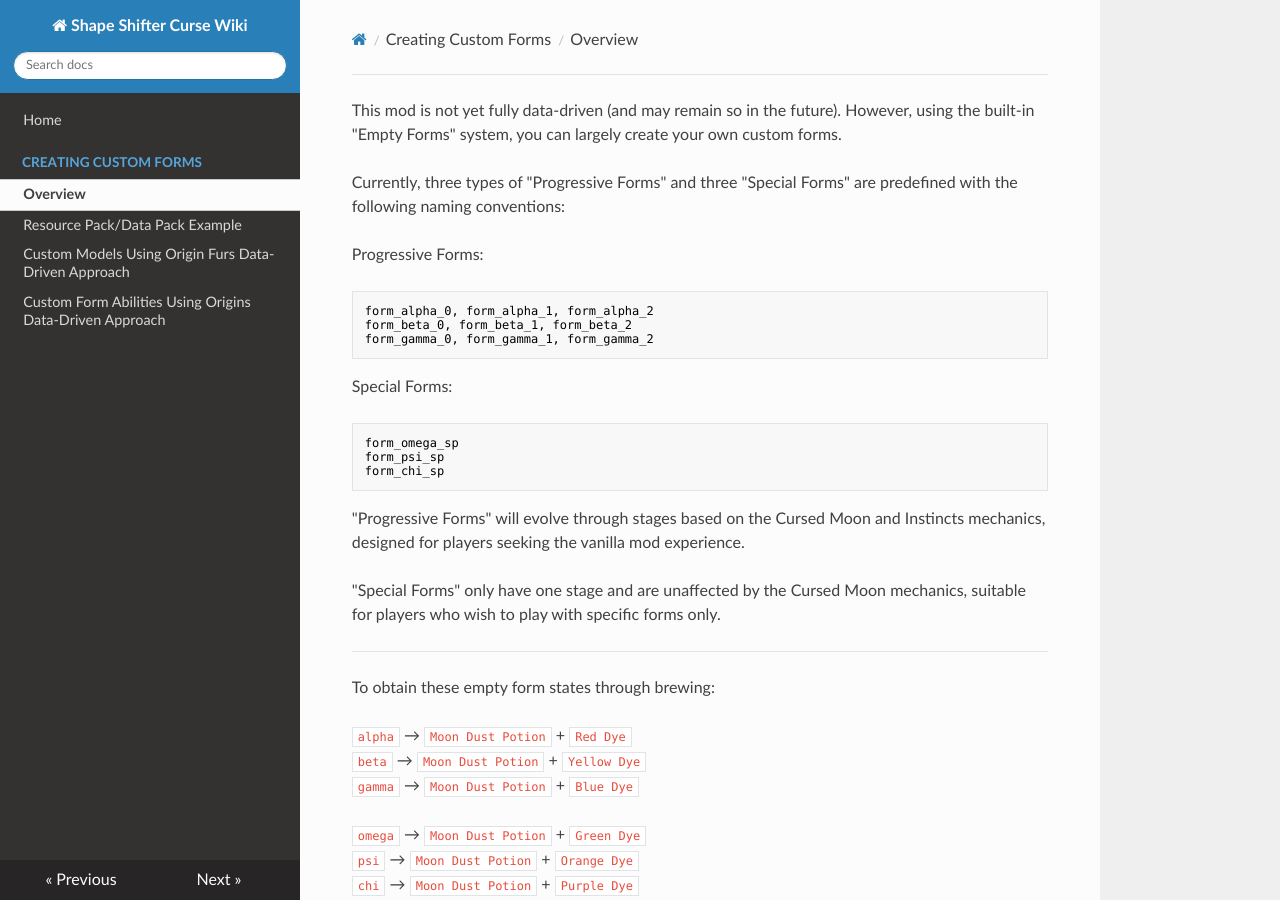
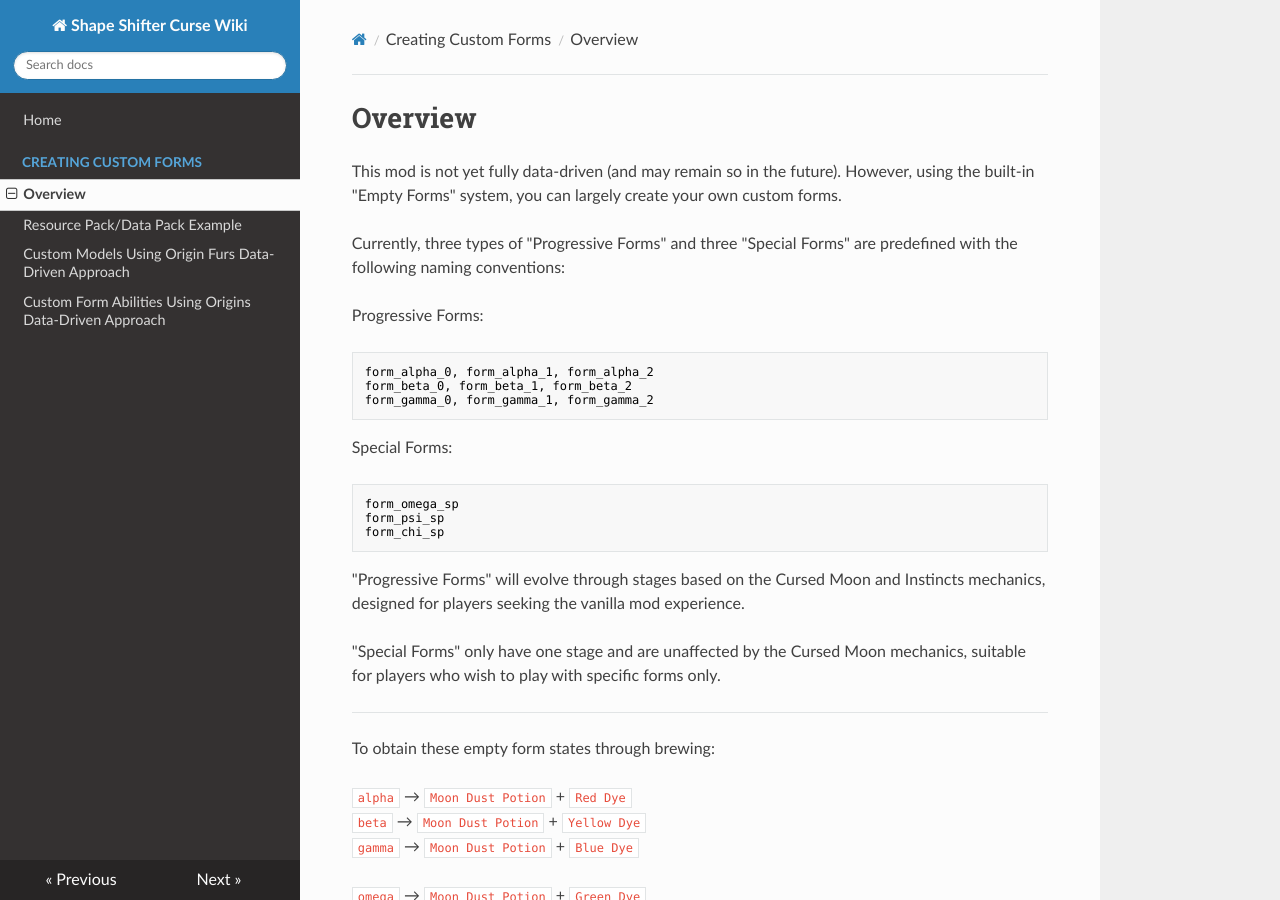
Before and after one commit to onixary/ssc_wiki_en, an MkDocs documentation site: the page built from docs/custom_forms/overview.md, in a window 1280 px wide and 900 px high. Built offline with MkDocs 1.6.1, drawn with Linux system fonts in a browser that asks for light colours; nearby versions of some CDN libraries.

Commit message:
Update overview.md

```diff
--- a/docs/custom_forms/overview.md
+++ b/docs/custom_forms/overview.md
@@ -1,3 +1,5 @@
+# Overview
+
 This mod is not yet fully data-driven (and may remain so in the future). However, using the built-in "Empty Forms" system, you can largely create your own custom forms.
 
 Currently, three types of "Progressive Forms" and three "Special Forms" are predefined with the following naming conventions:
```
